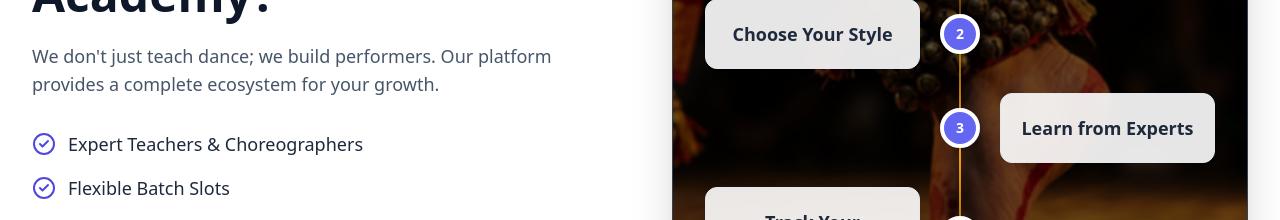
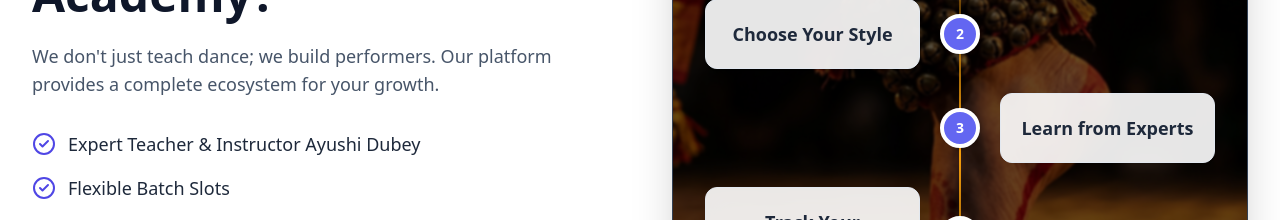
Before and after one commit to Shivam12220371/Nritya-Sakti-Academy, a React (Vite) app in the folder frontend/: page / in a window 1280 px wide. Shown: the part 2160-2380 px from the top of the page. Built offline with nearby package versions, Linux system fonts and the light colour scheme; no server answers.

Commit message:
homepage some updation

```diff
--- a/frontend/src/pages/HomePage.tsx
+++ b/frontend/src/pages/HomePage.tsx
@@ -115,7 +115,7 @@ const HomePage = () => {
 
               <div className="space-y-4">
                 {[
-                  'Expert Teachers & Choreographers',
+                  'Expert Teacher & Instructor Ayushi Dubey',
                   'Flexible Batch Slots',
                   'Recorded Video Materials',
                   'Detailed Progress Tracking',
```
